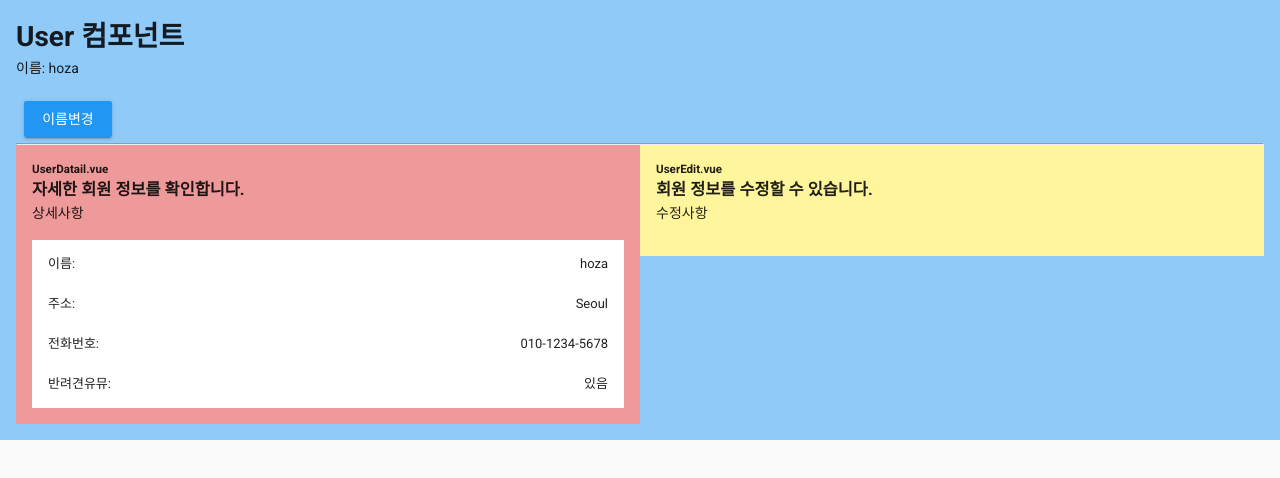
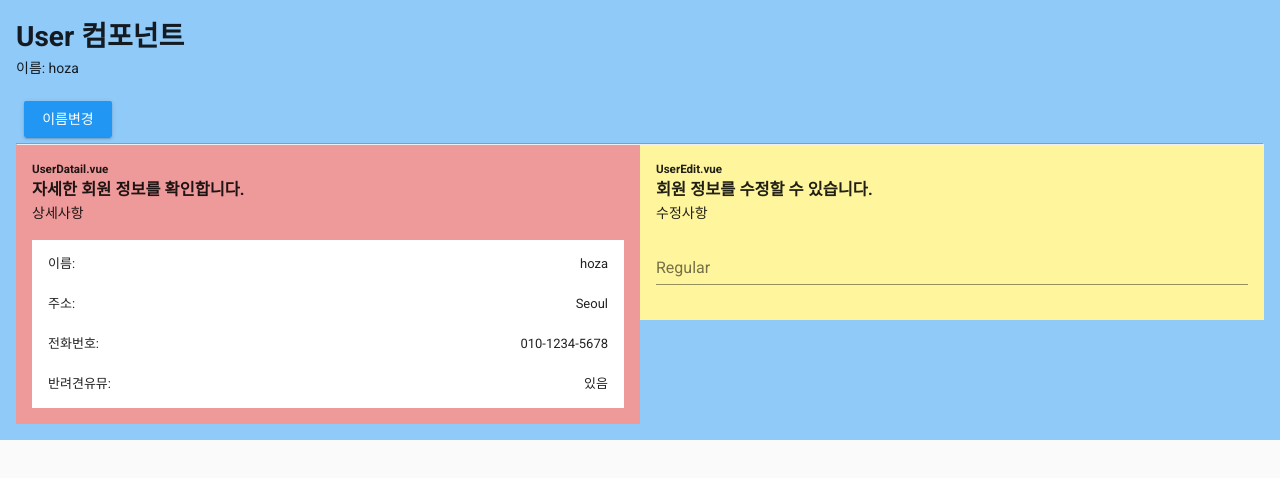
Before and after one commit to allnight123/vue-cli-3.0, a Vue app: page / in a window 1280 px wide. Shown: the top 478 px of the page. Built offline with nearby package versions, Linux system fonts and the light colour scheme.

Commit message:
프롭스에서 전달 받은 값을 직접 바인딩하면 안되기 때문에 User 객체 생성후 User 객체 안에 재할당 하여 값을 바인딩 해주었다.

```diff
--- a/src/components/UserEdit.vue
+++ b/src/components/UserEdit.vue
@@ -3,8 +3,26 @@
     <h5>UserEdit.vue</h5>
     <h3>회원 정보를 수정할 수 있습니다.</h3>
     <p>수정사항</p>
+    <v-text-field
+      label="Regular"
+      v-model="user.name"
+    ></v-text-field>
   </div>
 </template>
 
 <script>
+  export default {
+    props: [ 'name','address', 'phone', 'hasDog'],
+    data(){
+      return{
+        user: {}
+      }
+    },
+    created(){
+      this.user.name = this.name
+      this.user.address = this.address
+      this.user.phone = this.phone
+      this.user.hasDog = this.hasDog
+    }
+  }
 </script>
```
